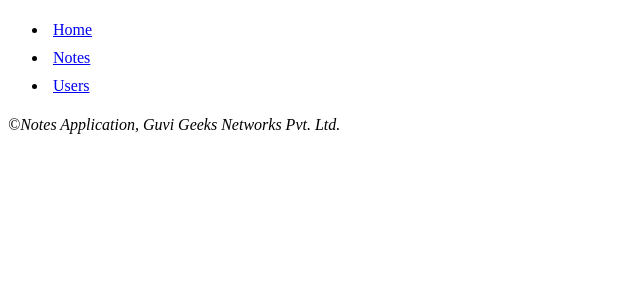
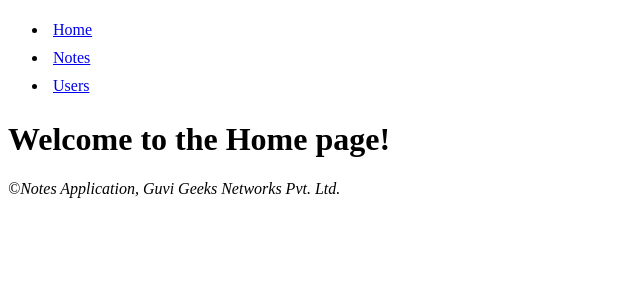
Before and after one commit to githubscientist/react-fsd61wde, a React (Vite) app: page / in a window 1280 px wide. Shown: the top 300 px of the page, without its empty margins (0-640 px from the left). Built offline with nearby package versions, Linux system fonts and the light colour scheme.

Commit message:
nested routes

```diff
--- a/src/components/Home.jsx
+++ b/src/components/Home.jsx
@@ -1,4 +1,4 @@
-import { Link } from "react-router-dom";
+import { Link, Outlet } from "react-router-dom";
 
 const Home = () => {
 
@@ -18,9 +18,11 @@ const Home = () => {
             <li style={padding}>
                 <Link to="/users">Users</Link>
             </li>
-          </ul>
+      </ul>
 
-          <div>
+      <Outlet />
+
+          <div style={{ marginTop: '20px'}}>
             <i>&copy;Notes Application, Guvi Geeks Networks Pvt. Ltd.</i>
           </div>
     </div>
```
Also changed, not shown: src/App.jsx (+10 -4 lines).
